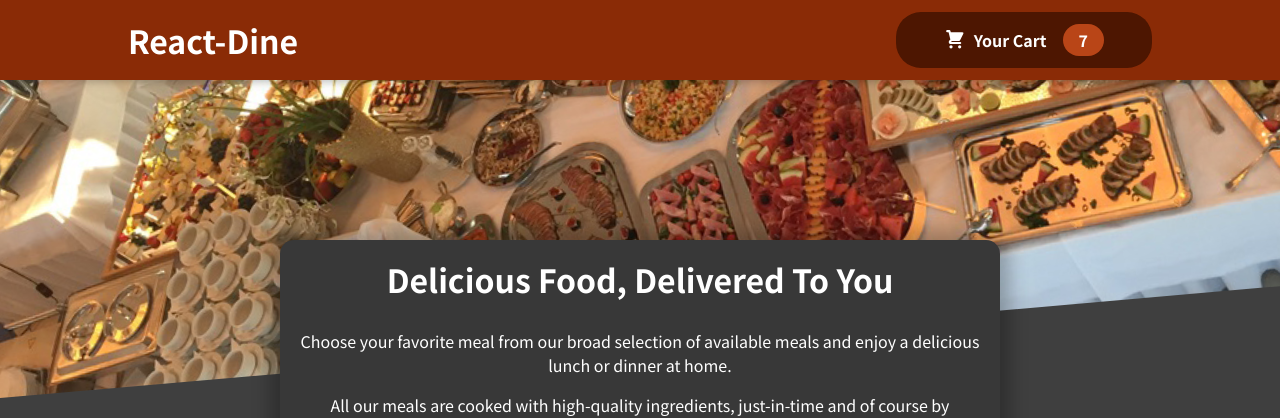
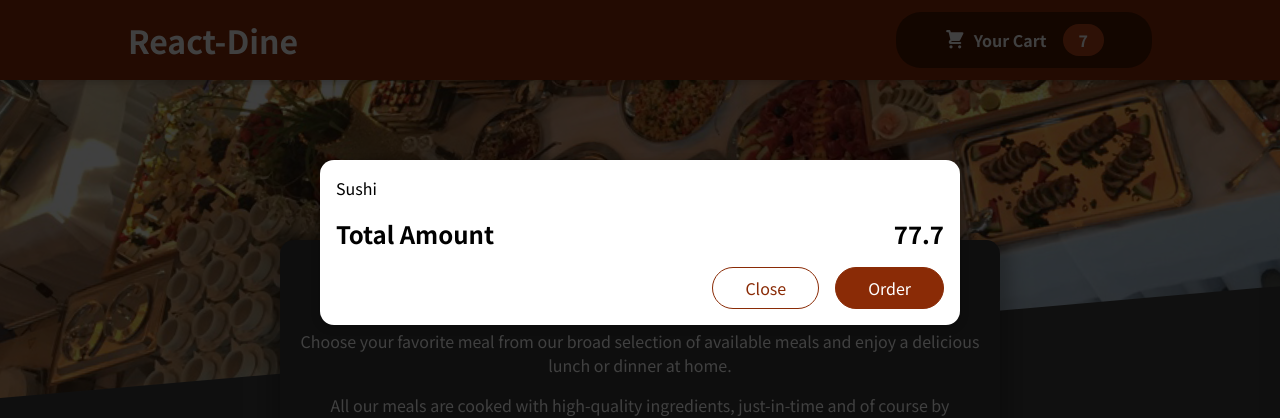
Before and after one commit to RahimMahat/React-Dine-App, a React (Create React App) app: page / in a window 1280 px wide. Shown: the top 418 px of the page. Built offline with nearby package versions, Linux system fonts and the light colour scheme.

Commit message:
adding modal to the shopping cart

```diff
--- a/public/index.html
+++ b/public/index.html
@@ -10,34 +10,13 @@
       content="Web site created using create-react-app"
     />
     <link rel="apple-touch-icon" href="%PUBLIC_URL%/logo192.png" />
-    <!--
-      manifest.json provides metadata used when your web app is installed on a
-      user's mobile device or desktop. See https://developers.google.com/web/fundamentals/web-app-manifest/
-    -->
     <link rel="manifest" href="%PUBLIC_URL%/manifest.json" />
-    <!--
-      Notice the use of %PUBLIC_URL% in the tags above.
-      It will be replaced with the URL of the `public` folder during the build.
-      Only files inside the `public` folder can be referenced from the HTML.
 
-      Unlike "/favicon.ico" or "favicon.ico", "%PUBLIC_URL%/favicon.ico" will
-      work correctly both with client-side routing and a non-root public URL.
-      Learn how to configure a non-root public URL by running `npm run build`.
-    -->
     <title>React App</title>
   </head>
   <body>
     <noscript>You need to enable JavaScript to run this app.</noscript>
+    <div id="overlays"></div>
     <div id="root"></div>
-    <!--
-      This HTML file is a template.
-      If you open it directly in the browser, you will see an empty page.
-
-      You can add webfonts, meta tags, or analytics to this file.
-      The build step will place the bundled scripts into the <body> tag.
-
-      To begin the development, run `npm start` or `yarn start`.
-      To create a production bundle, use `npm run build` or `yarn build`.
-    -->
   </body>
 </html>
--- a/src/App.js
+++ b/src/App.js
@@ -2,10 +2,13 @@
 // Importing header
 import Header from "./components/Layout/Header";
 import Meals from "./components/Meals/Meals";
+// Importing cart
+import Cart from "./components/Cart/Cart";
 
 function App() {
   return (
     <Fragment>
+      <Cart />
       <Header />
       <main>
         <Meals />
--- a/src/components/Cart/Cart.js
+++ b/src/components/Cart/Cart.js
@@ -1,5 +1,7 @@
 import React from "react";
 import classes from "./Cart.module.css";
+// importing modal
+import Modal from "../UI/Modal";
 
 const Cart = (props) => {
   const cartItems = (
@@ -11,7 +13,7 @@
   );
 
   return (
-    <div>
+    <Modal>
       {cartItems}
       <div className={classes.total}>
         <span>Total Amount</span>
@@ -21,7 +23,7 @@
         <button className={classes["button--alt"]}>Close</button>
         <button className={classes.button}>Order</button>
       </div>
-    </div>
+    </Modal>
   );
 };
 
--- /dev/null
+++ b/src/components/UI/Modal.js
@@ -0,0 +1,31 @@
+import React, { Fragment } from "react";
+import ReactDOM from "react-dom";
+import classes from "./Modal.module.css";
+
+const Backdrop = (props) => {
+  return <div className={classes.backdrop}></div>;
+};
+
+const ModalOverlays = (props) => {
+  return (
+    <div className={classes.modal}>
+      <div className={classes.content}>{props.children}</div>
+    </div>
+  );
+};
+
+const portalElement = document.getElementById("overlays");
+
+const Modal = (props) => {
+  return (
+    <Fragment>
+      {ReactDOM.createPortal(<Backdrop />, portalElement)}
+      {ReactDOM.createPortal(
+        <ModalOverlays>{props.children}</ModalOverlays>,
+        portalElement
+      )}
+    </Fragment>
+  );
+};
+
+export default Modal;
--- /dev/null
+++ b/src/components/UI/Modal.module.css
@@ -0,0 +1,40 @@
+.backdrop {
+  position: fixed;
+  top: 0;
+  left: 0;
+  width: 100%;
+  height: 100vh;
+  z-index: 20;
+  background-color: rgba(0, 0, 0, 0.75);
+}
+
+.modal {
+  position: fixed;
+  top: 20vh;
+  left: 5%;
+  width: 90%;
+  background-color: white;
+  padding: 1rem;
+  border-radius: 14px;
+  box-shadow: 0 2px 8px rgba(0, 0, 0, 0.25);
+  z-index: 30;
+  animation: slide-down 300ms ease-out forwards;
+}
+
+@media (min-width: 768px) {
+  .modal {
+    width: 40rem;
+    left: calc(50% - 20rem);
+  }
+}
+
+@keyframes slide-down {
+  from {
+    opacity: 0;
+    transform: translateY(-3rem);
+  }
+  to {
+    opacity: 1;
+    transform: translateY(0);
+  }
+}
```
